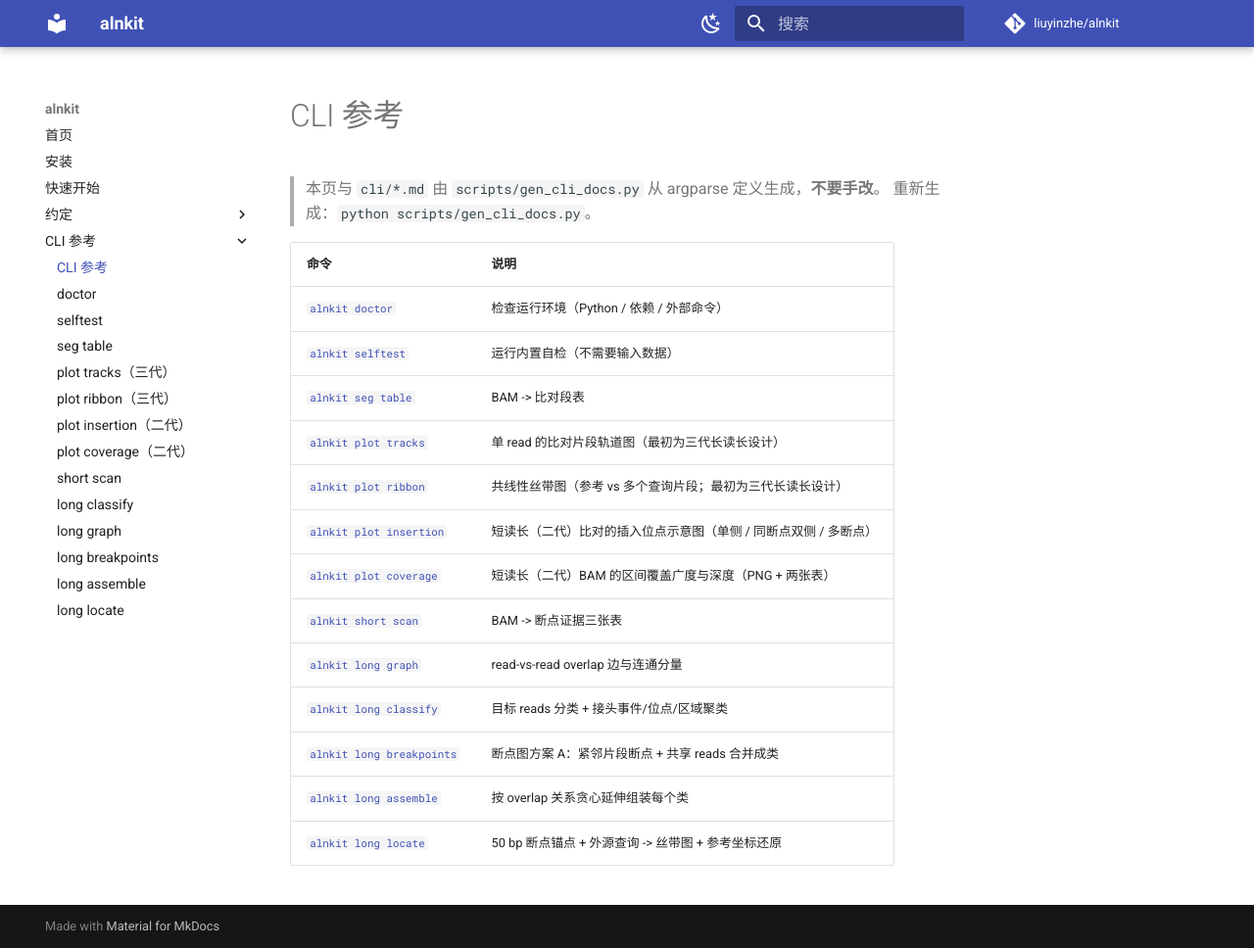
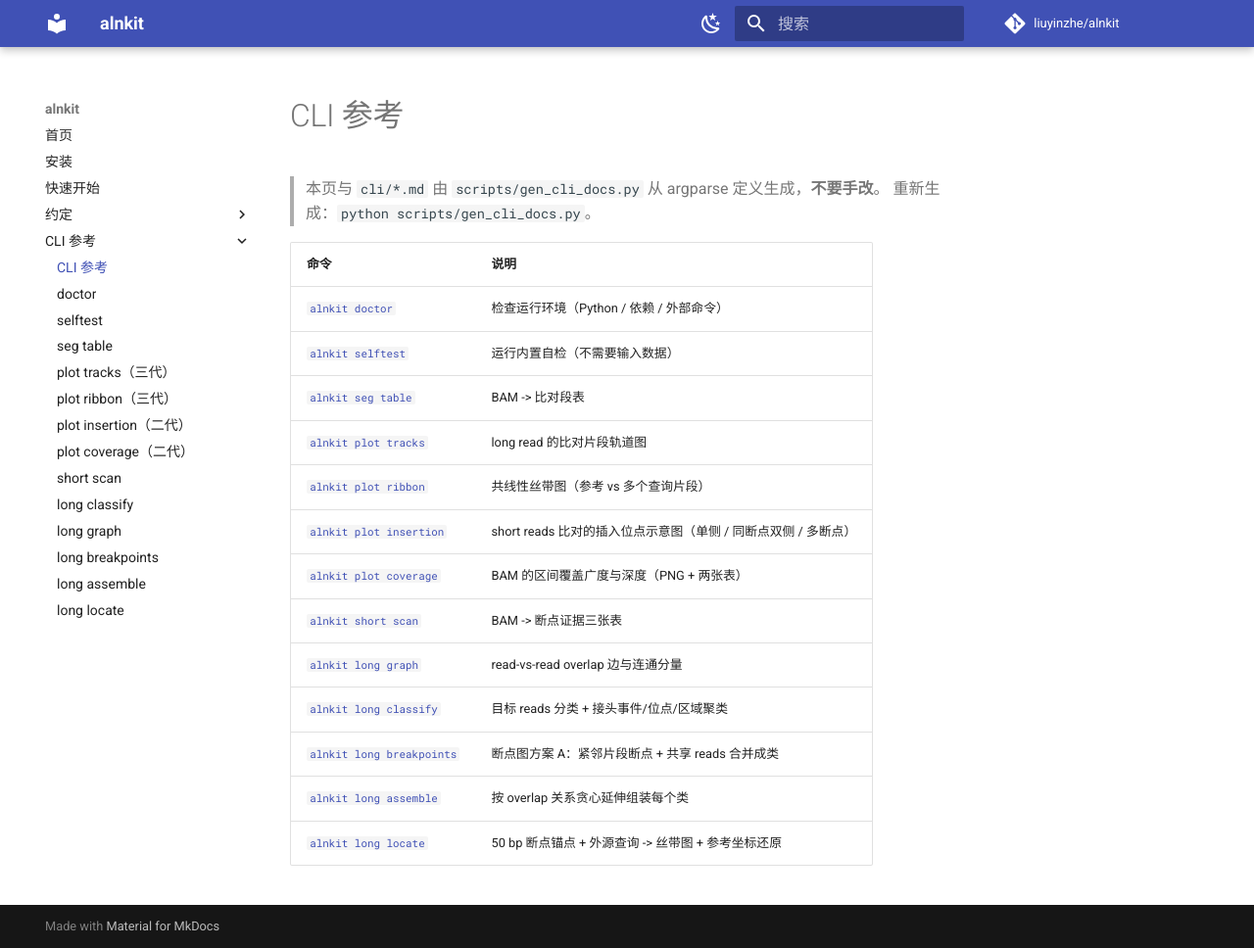
Before and after one commit to liuyinzhe/alnkit, an MkDocs documentation site: the page built from docs/cli/index.md, in a window 1280 px wide and 968 px high. Shown: the whole window at 98% size. Built offline with MkDocs 1.6.1 and Material for MkDocs 9.7.7, drawn with Linux system fonts in a browser that asks for light colours; comment, search, counter and statistics services are not loaded.

Commit message:
docs(plot): 四条绘图命令的一行 help 改简练，适用读长放进详细说明
- 子命令列表只留一行（README 风格）：
  tracks     long read 的比对片段轨道图
  ribbon     共线性丝带图（参考 vs 多个查询片段）
  insertion  short reads 比对的插入位点示意图（单侧 / 同断点双侧 / 多断点）
  coverage   BAM 的区间覆盖广度与深度（PNG + 两张表）
- 适用数据写进各自的 description（终端 --help 与生成的 CLI 页都能看到）：
  tracks/ribbon = 最初为三代长读长设计；insertion/coverage = 面向二代短读长比对。
- 去掉 description 里的 markdown 粗体标记：终端 --help 会原样显示 **。
- CLI 文档重生成（index 的一行说明跟着变）。

```diff
--- a/docs/cli/index.md
+++ b/docs/cli/index.md
@@ -8,10 +8,10 @@
 | [`alnkit doctor`](alnkit-doctor.md) | 检查运行环境（Python / 依赖 / 外部命令） |
 | [`alnkit selftest`](alnkit-selftest.md) | 运行内置自检（不需要输入数据） |
 | [`alnkit seg table`](alnkit-seg-table.md) | BAM -> 比对段表 |
-| [`alnkit plot tracks`](alnkit-plot-tracks.md) | 单 read 的比对片段轨道图（最初为三代长读长设计） |
-| [`alnkit plot ribbon`](alnkit-plot-ribbon.md) | 共线性丝带图（参考 vs 多个查询片段；最初为三代长读长设计） |
-| [`alnkit plot insertion`](alnkit-plot-insertion.md) | 短读长（二代）比对的插入位点示意图（单侧 / 同断点双侧 / 多断点） |
-| [`alnkit plot coverage`](alnkit-plot-coverage.md) | 短读长（二代）BAM 的区间覆盖广度与深度（PNG + 两张表） |
+| [`alnkit plot tracks`](alnkit-plot-tracks.md) | long read 的比对片段轨道图 |
+| [`alnkit plot ribbon`](alnkit-plot-ribbon.md) | 共线性丝带图（参考 vs 多个查询片段） |
+| [`alnkit plot insertion`](alnkit-plot-insertion.md) | short reads 比对的插入位点示意图（单侧 / 同断点双侧 / 多断点） |
+| [`alnkit plot coverage`](alnkit-plot-coverage.md) | BAM 的区间覆盖广度与深度（PNG + 两张表） |
 | [`alnkit short scan`](alnkit-short-scan.md) | BAM -> 断点证据三张表 |
 | [`alnkit long graph`](alnkit-long-graph.md) | read-vs-read overlap 边与连通分量 |
 | [`alnkit long classify`](alnkit-long-classify.md) | 目标 reads 分类 + 接头事件/位点/区域聚类 |
```
Also changed, not shown: docs/cli/alnkit-plot-coverage.md (+1 -1 lines), docs/cli/alnkit-plot-insertion.md (+1 -1 lines), docs/cli/alnkit-plot-ribbon.md (+1 -1 lines), docs/cli/alnkit-plot-tracks.md (+1 -1 lines), 1 other file.
